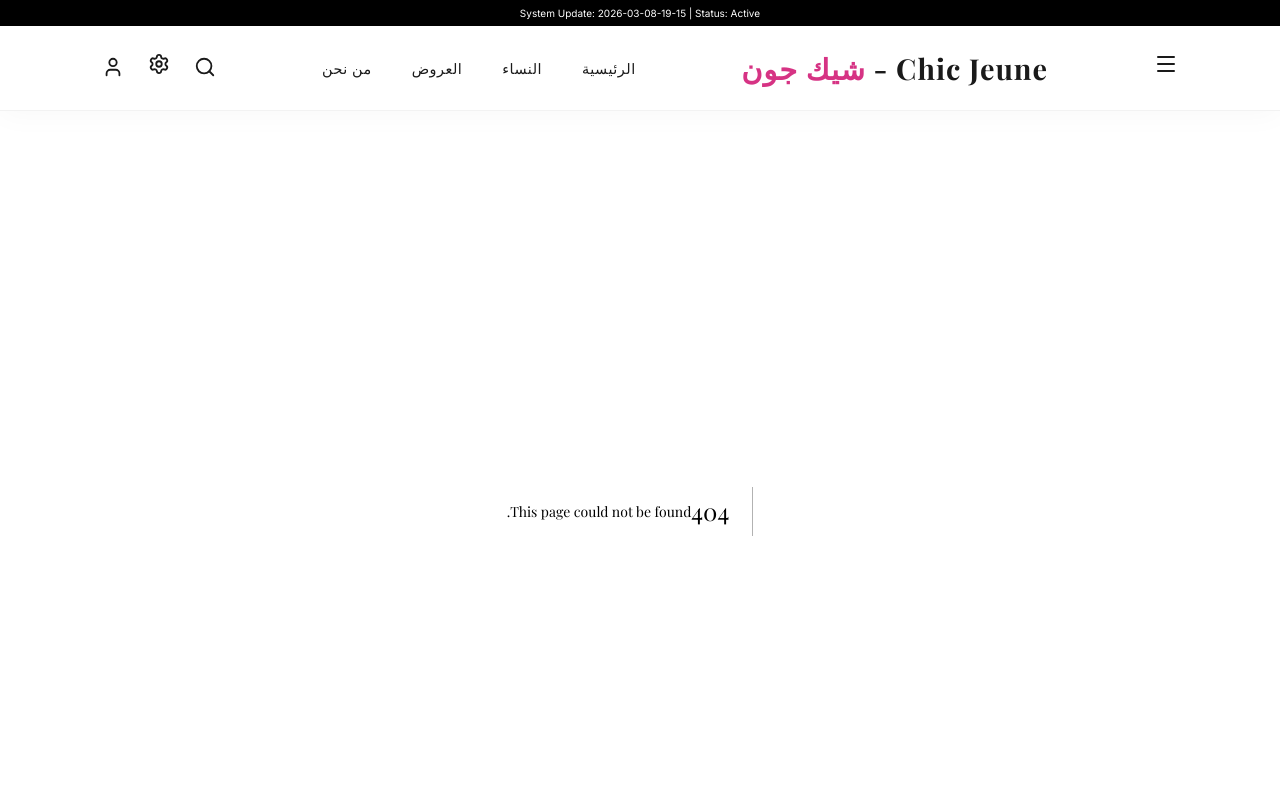
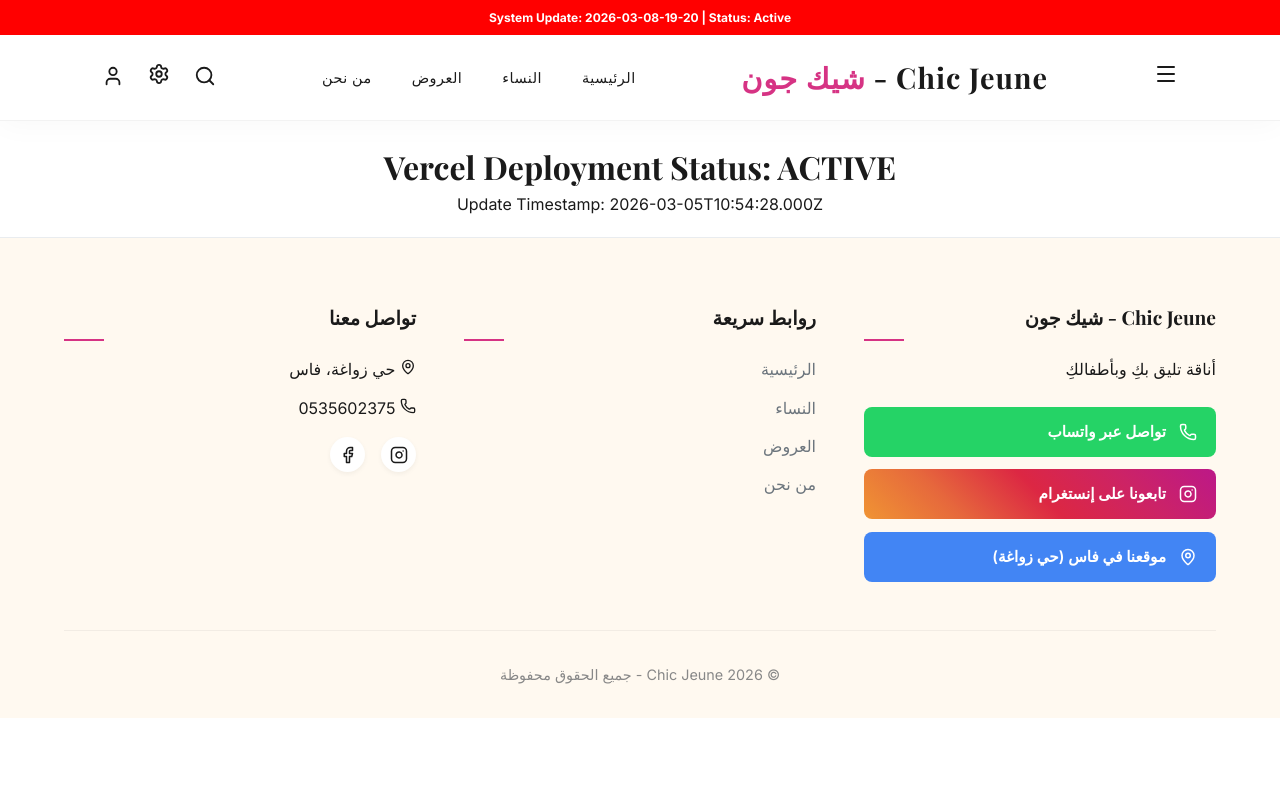
Before and after one commit to mohammednhass1234-star/chic-style-boutique, a Next.js app: page /debug in a window 1280 px wide. Before the commit this address had no page. Shown: the top 800 px of the page. Built offline with nearby package versions, Linux system fonts and the light colour scheme; a web font is replaced by a local one.

Commit message:
debug: high-visibility deployment test and /debug page

```diff
--- /dev/null
+++ b/src/app/debug/page.tsx
@@ -0,0 +1,8 @@
+export default function Page() {
+    return (
+        <div style={{ padding: '20px', textAlign: 'center' }}>
+            <h1>Vercel Deployment Status: ACTIVE</h1>
+            <p>Update Timestamp: {new Date().toISOString()}</p>
+        </div>
+    );
+}
--- a/src/app/layout.tsx
+++ b/src/app/layout.tsx
@@ -26,8 +26,8 @@
   return (
     <html lang="ar" dir="rtl">
       <body className={inter.className}>
-        <div style={{ background: '#000', color: '#fff', textAlign: 'center', padding: '5px', fontSize: '10px' }}>
-          System Update: 2026-03-08-19-15 | Status: Active
+        <div style={{ background: '#ff0000', color: '#fff', textAlign: 'center', padding: '8px', fontSize: '12px', fontWeight: 'bold', zIndex: 9999, position: 'relative' }}>
+          System Update: 2026-03-08-19-20 | Status: Active
         </div>
         <LanguageProvider>
           <CartProvider>
```
